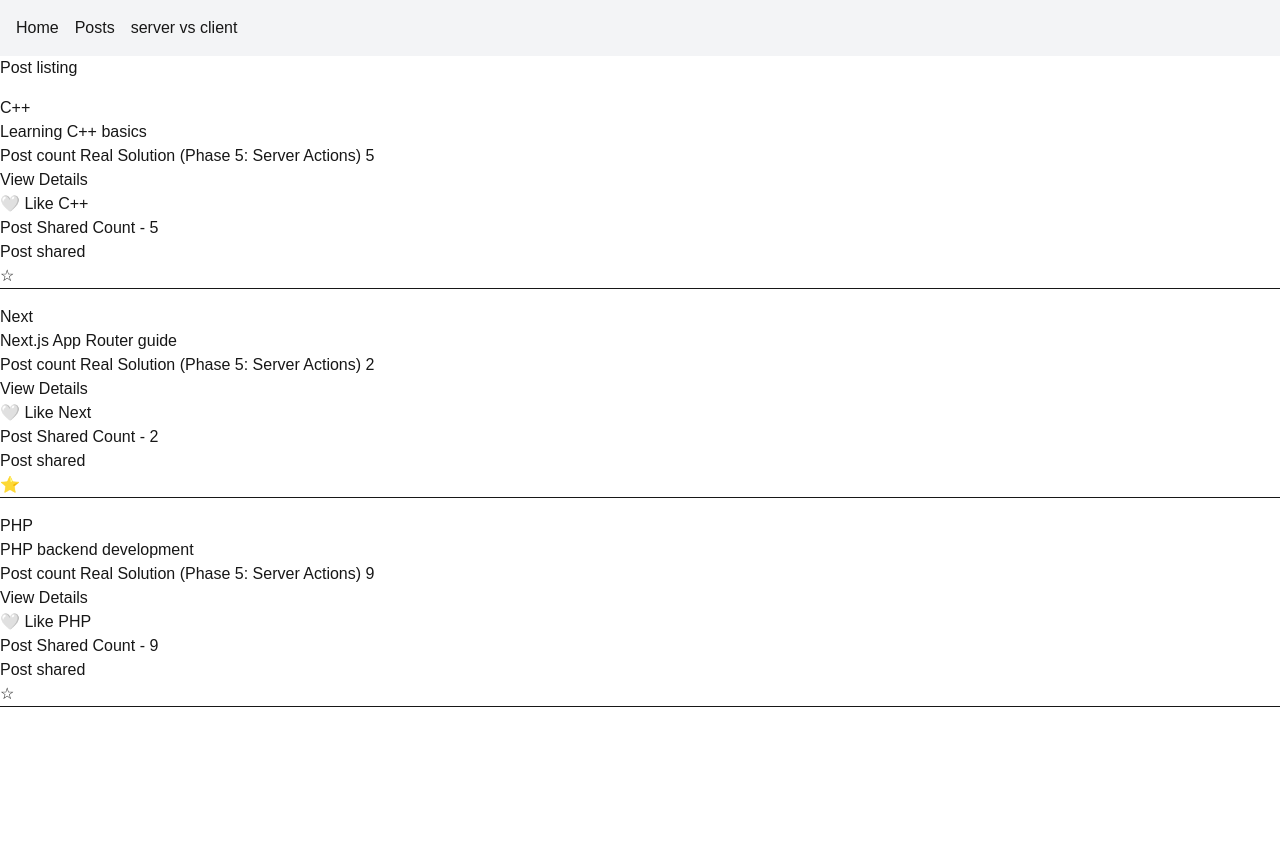
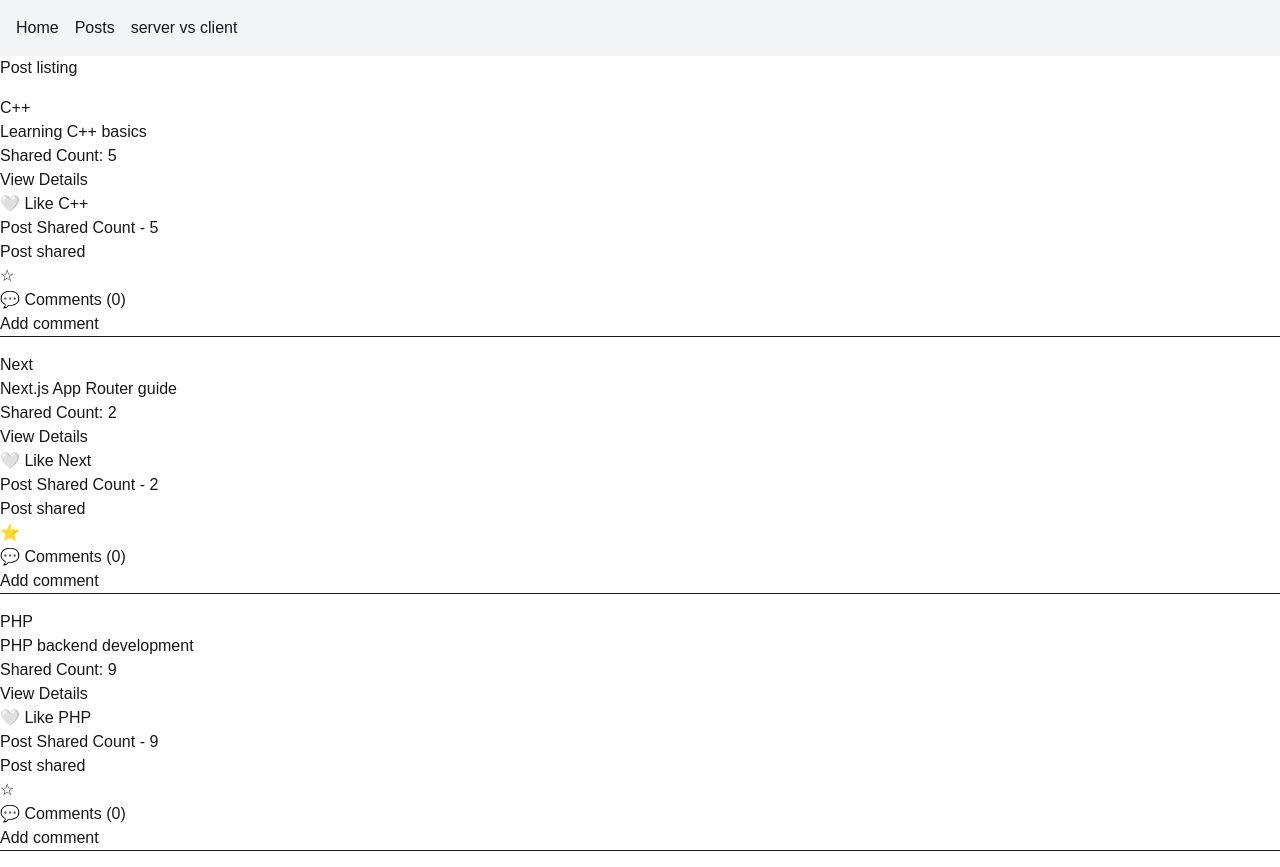
Before and after one commit to wariszargardev/nextjs-job-portal-prisma-postgres-stuff, a Next.js app: page /posts in a window 1280 px wide. Before the commit the page ends 800 px from the top, so only its background shows below. Built offline with nearby package versions, Linux system fonts and the light colour scheme.

Commit message:
Update Post interface to include commentCount, modify post data structure accordingly, and integrate AddComment component in the posts page for improved user interaction.

```diff
--- /dev/null
+++ b/app/componennts/AddComment.tsx
@@ -0,0 +1,14 @@
+"use client"
+
+import { useState } from "react";
+import { Post } from "@/app/lib/interface/post";
+
+export default function AddComment({post}: {post: Post}){
+    const [commentCount, setCommentCount] = useState(post.commentCount)
+    return(
+        <div>
+            <p>💬 Comments ({commentCount})</p>
+            <button onClick={() => setCommentCount(commentCount + 1)}> Add comment  </button>
+        </div>
+    )
+}
--- a/app/lib/interface/post.ts
+++ b/app/lib/interface/post.ts
@@ -3,5 +3,6 @@
     title: string
     description: string
     sharedCount: number,
-    bookMark: boolean
+    bookMark: boolean,
+    commentCount: number
 }
--- a/app/lib/post.ts
+++ b/app/lib/post.ts
@@ -1,5 +1,5 @@
 export const posts = [
-    { id: 1, title: "C++", description: "Learning C++ basics", sharedCount: 5, bookMark: false },
-    { id: 2, title: "Next", description: "Next.js App Router guide", sharedCount: 2, bookMark: true },
-    { id: 3, title: "PHP", description: "PHP backend development", sharedCount: 9, bookMark: false },
+    { id: 1, title: "C++", description: "Learning C++ basics", sharedCount: 5, bookMark: false, commentCount: 0 },
+    { id: 2, title: "Next", description: "Next.js App Router guide", sharedCount: 2, bookMark: true, commentCount: 0 },
+    { id: 3, title: "PHP", description: "PHP backend development", sharedCount: 9, bookMark: false, commentCount: 0 },
   ];
--- a/app/posts/page.tsx
+++ b/app/posts/page.tsx
@@ -3,6 +3,7 @@
 import LikeButton from "../componennts/LikeButton"
 import SharedCount from "../componennts/SharedCounts"
 import BookMarkButton from "../componennts/BookmarkButton"
+import AddComment from "../componennts/AddComment"
 
 export default async function Posts(){
     await new Promise((r) => setTimeout(r, 1000))
@@ -15,11 +16,12 @@
                     <div key={post.id} className="mt-4 mb-4">
                         <h1>{post.title}</h1>
                         <p>{post.description}</p>
-                        <p>Post count Real Solution (Phase 5: Server Actions)  {post.sharedCount}</p>
+                        <p>Shared Count: {post.sharedCount}</p>
                         <Link href={`posts/${post.id}`} className="cursor-pointer">View Details</Link>
                         <LikeButton post={post} />
                         <SharedCount post={post} />
                         <BookMarkButton post={post} />
+                        <AddComment  post={post}/>
                         <hr/>
                     </div>
                 ))
```
